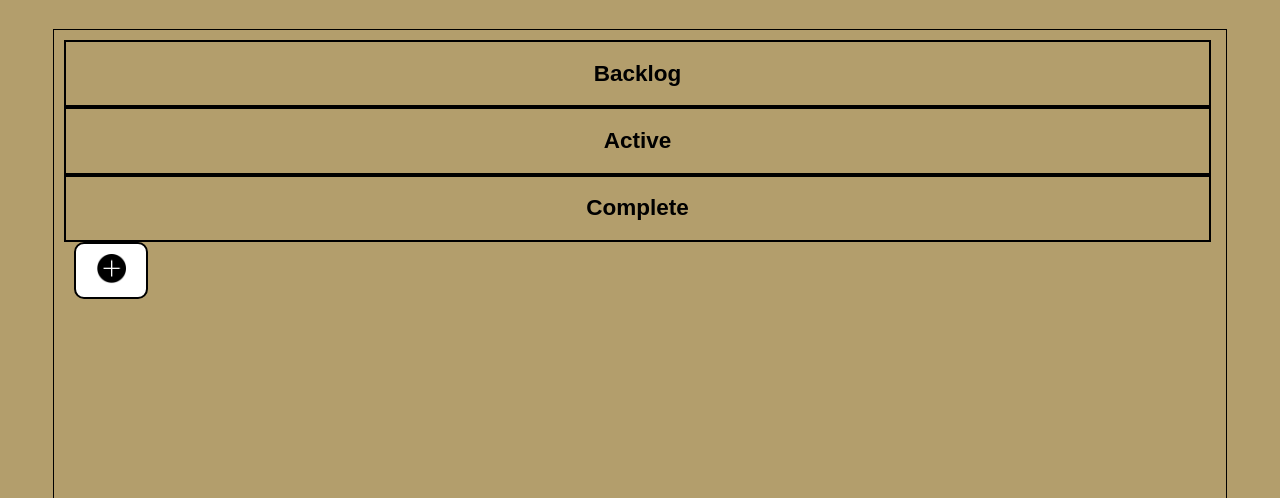
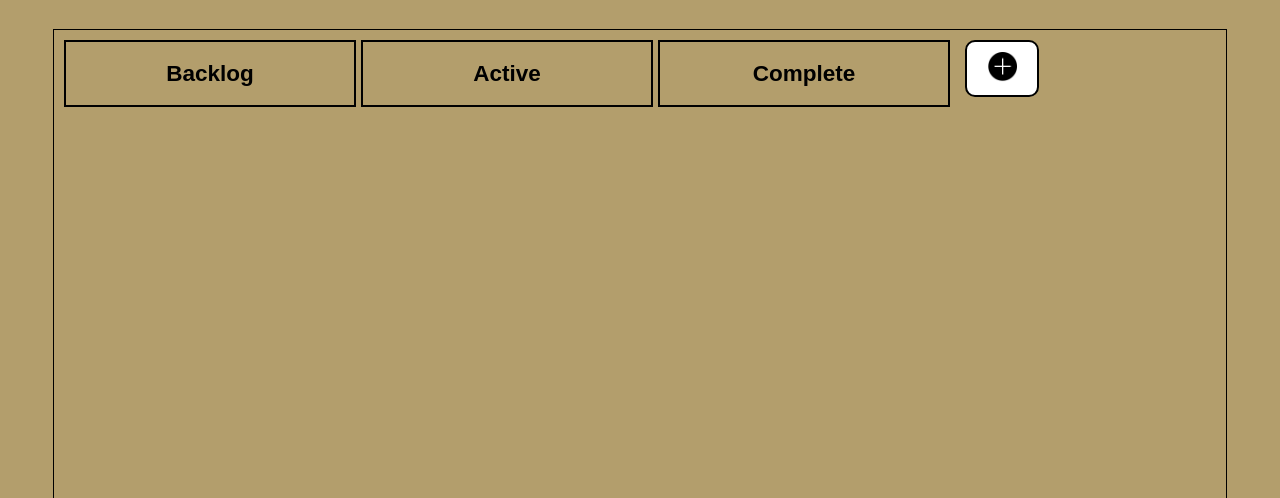
Before and after one commit to phist210/kanban-django, a Django app: page /kanban/ in a window 1280 px wide. Shown: the part 41-539 px from the top of the page. Run offline with Django 3.2, Linux system fonts and the light colour scheme; data that the repository does not hold is empty; some libraries are stand-ins or nearby versions.

Commit message:
running heroku

```diff
--- a/kanban/static/css/dashboard.css
+++ b/kanban/static/css/dashboard.css
@@ -56,11 +56,7 @@ div#account{
 }
 
 div.big-block{
-<<<<<<< HEAD
   width: 25%;
-=======
-  width: 20%;
->>>>>>> 884adccd0e5a5dd9858adb8e6436c5d8992d36ed
   float: left;
   margin-right: 5px;
   border: 2.5px solid #000;
@@ -150,7 +146,3 @@ div#container{
     text-decoration: none;
     cursor: pointer;
 }
-<<<<<<< HEAD
-Add Comment
-=======
->>>>>>> 884adccd0e5a5dd9858adb8e6436c5d8992d36ed
```
